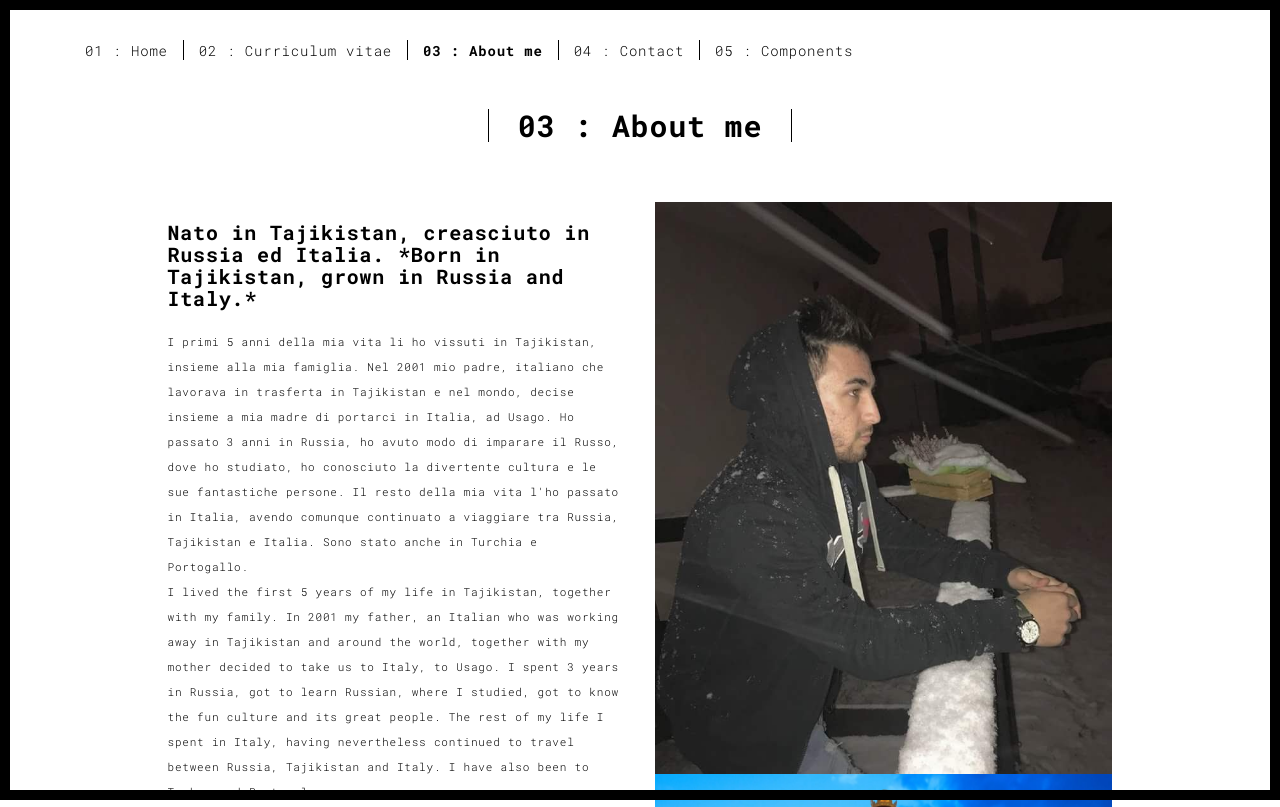
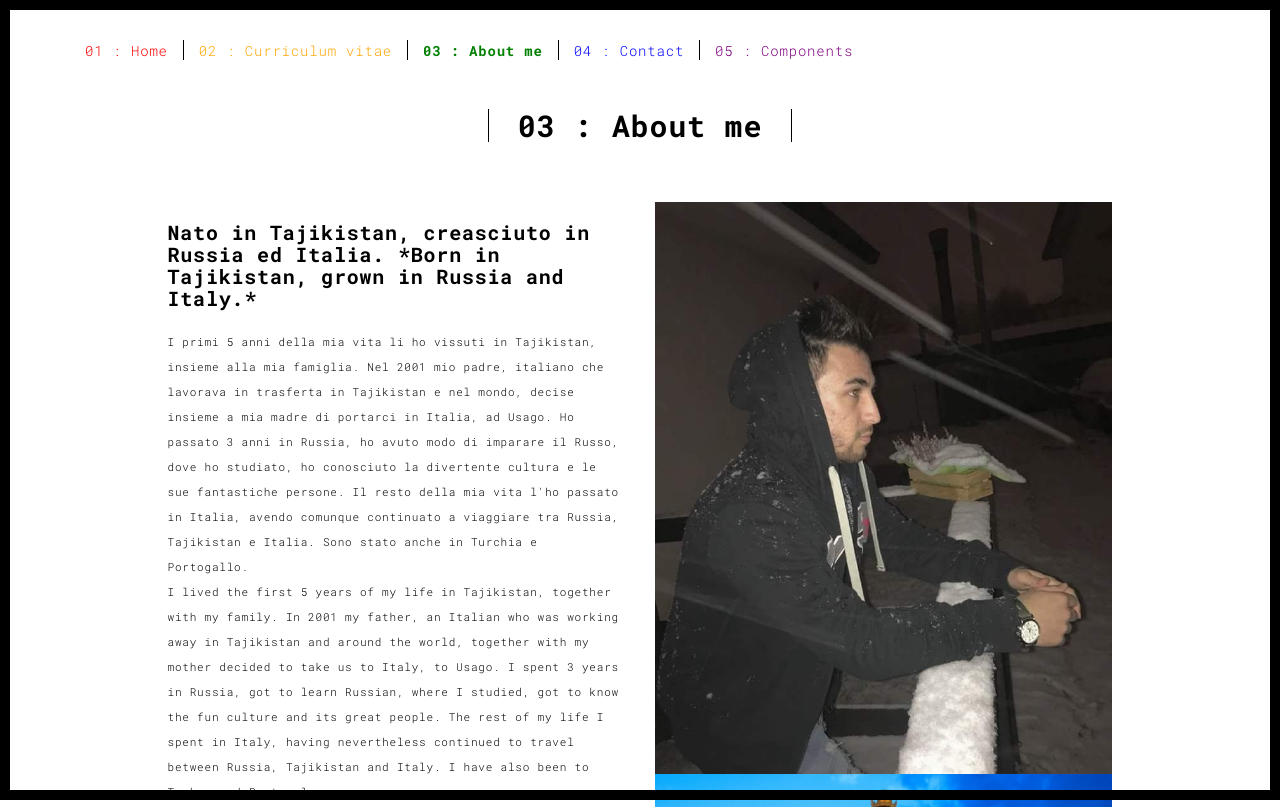
Before and after one commit to kemalcleva/presentation, a plain HTML site: page about.html in a window 1280 px wide. Shown: the top 807 px of the page. Drawn offline with Linux system fonts and the light colour scheme.

Commit message:
color change

```diff
--- a/about.html
+++ b/about.html
@@ -37,11 +37,11 @@
 
       <div class="collapse navbar-collapse" id="navbar-collapse">
         <ul class="nav navbar-nav ">
-          <li><a href="./index.html" title="">01 : Home</a></li>
-          <li><a href="./works.html" title="">02 : Curriculum vitae</a></li>
-          <li><a href="./about.html" title="">03 : About me</a></li>
-          <li><a href="./contact.html" title="">04 : Contact</a></li>
-          <li><a href="./components.html" title="">05 : Components</a></li>
+          <li><a href="./index.html"     style="color:red"     title="">01 : Home</a></li>
+          <li><a href="./works.html"     style="color:orange"  title="">02 : Curriculum vitae</a></li>
+          <li><a href="./about.html"     style="color:green"   title="">03 : About me</a></li>
+          <li><a href="./contact.html"   style="color:blue"    title="">04 : Contact</a></li>
+          <li><a href="./components.html"style="color: purple" title="">05 : Components</a></li>
         </ul>
 
 
```
Also changed, not shown: components.html (+5 -5 lines), contact.html (+5 -5 lines), index.html (+5 -5 lines), works.html (+5 -5 lines).
